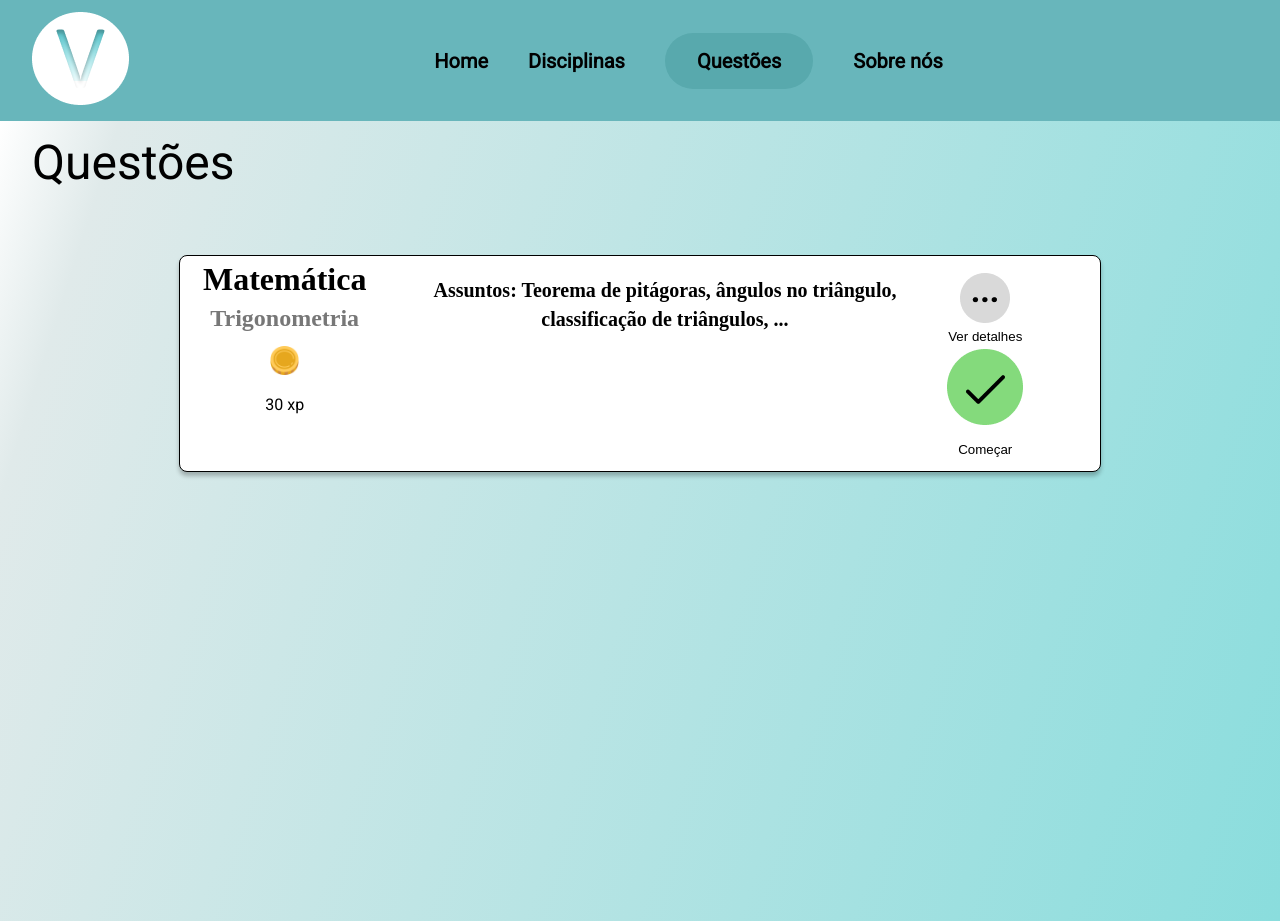
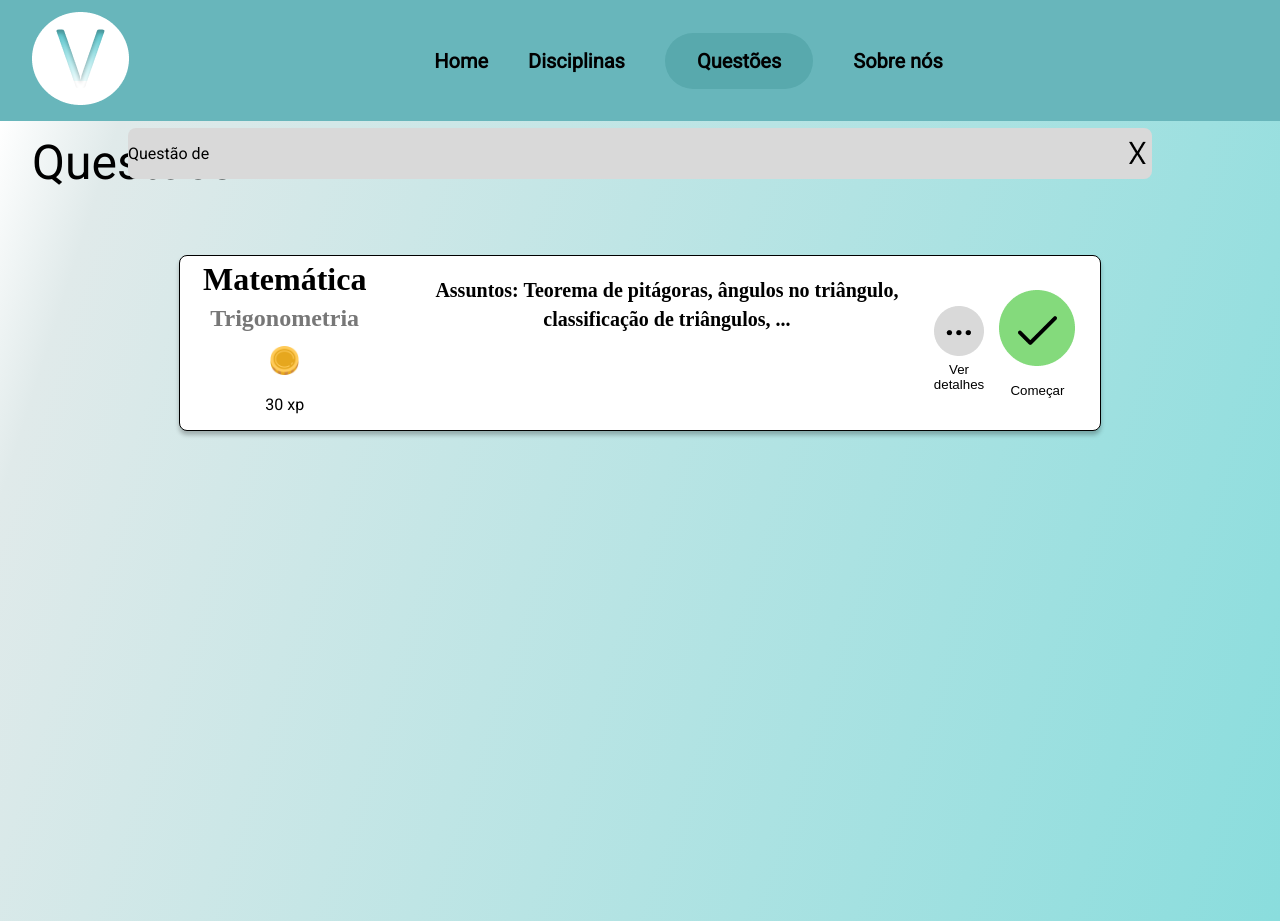
Before and after one commit to luancardoso35/trabalho-devWeb, a Vue app: page /tests in a window 1280 px wide. Built offline with nearby package versions, Linux system fonts and the light colour scheme.

Commit message:
inicio modal

```diff
--- a/src/components/QuestionsView/ContentView.vue
+++ b/src/components/QuestionsView/ContentView.vue
@@ -20,7 +20,7 @@
                         <img src="../../assets/detailsButton.png" alt="Ver mais">
                         <p style="margin:0.2rem 0.2rem">Ver detalhes</p>
                     </button>
-                    <button class="start-button">
+                    <button class="start-button" @click="showModal()">
                         <img src="../../assets/startButton.png" alt="Começar">
                         <p>Começar</p>
                     </button>
@@ -28,14 +28,35 @@
 
             </div>
         </div>
+        <QuestionModal
+            v-show="isModalVisible"
+            @close="closeModal"
+            >
+        </QuestionModal>
 
     </section>
 </template>
 
 <script>
+    import QuestionModal from './QuestionModal.vue';
     export default {
-        name: "ContentView"
+    name: "ContentView",
+    components: { QuestionModal },
+    data() {
+      return {
+        isModalVisible: true,
+      };
+    },
+    methods: {
+      showModal() {
+        this.isModalVisible = true;
+      },
+      closeModal() {
+        this.isModalVisible = false;
+      }
     }
+  };
+
 </script>
 
 <style scoped>
@@ -106,8 +127,9 @@
 
     }
     .right-content{
+        display: flex;
         margin-top: 1rem;
-        margin-right: 50px;
+        margin-right: 2%;
         text-align: center;
     }
     .subject{
--- /dev/null
+++ b/src/components/QuestionsView/QuestionModal.vue
@@ -0,0 +1,95 @@
+<template>
+    <div id="background-modal">
+        <div id="inner-modal">
+            <div id="upper-container">
+                <p>
+                    Questão {{}} de {{}}
+                </p>
+                <button class="close-button" @click="close">
+                    <img src="../../assets/closeButton.png" alt="close">
+                </button>
+            </div>
+
+            <div id="content-container">
+                <p></p>
+            </div>
+        </div>
+    </div>
+</template>
+
+<script>
+  export default {
+    name: 'QuestionModal',
+    methods: {
+      close() {
+        this.$emit('close');
+      },
+    },
+  };
+</script>
+
+<style scoped>
+    #background-modal{
+        position: fixed;
+        top: 0;
+        bottom: 0;
+        left: 0;
+        right: 0;
+    }
+    #inner-modal{
+        margin: 10% 10%;
+        vertical-align: middle;
+        border-radius: 8px;
+    }
+    #upper-container{
+        display: flex;
+        justify-content: space-between;
+        background:#D9D9D9;
+        border-radius: 8px;
+    }
+
+    .close-button{
+        background-color: transparent;
+        border: transparent;
+    }
+    .close-button:hover{
+        cursor:pointer
+    }
+    .modal-header {
+        position: relative;
+        border-bottom: 1px solid #eeeeee;
+        color: #4AAE9B;
+        justify-content: space-between;
+    }
+
+    .modal-footer {
+        border-top: 1px solid #eeeeee;
+        flex-direction: column;
+        justify-content: flex-end;
+    }
+
+    .modal-body {
+        position: relative;
+        padding: 20px 10px;
+    }
+
+    .btn-close {
+        position: absolute;
+        top: 0;
+        right: 0;
+        border: none;
+        font-size: 20px;
+        padding: 10px;
+        cursor: pointer;
+        font-weight: bold;
+        color: #4AAE9B;
+        background: transparent;
+    }
+
+    .btn-green {
+        color: white;
+        background: #4AAE9B;
+        border: 1px solid #4AAE9B;
+        border-radius: 2px;
+    }
+</style>
```
Also changed, not shown: src/assets/closeButton.png (added).
